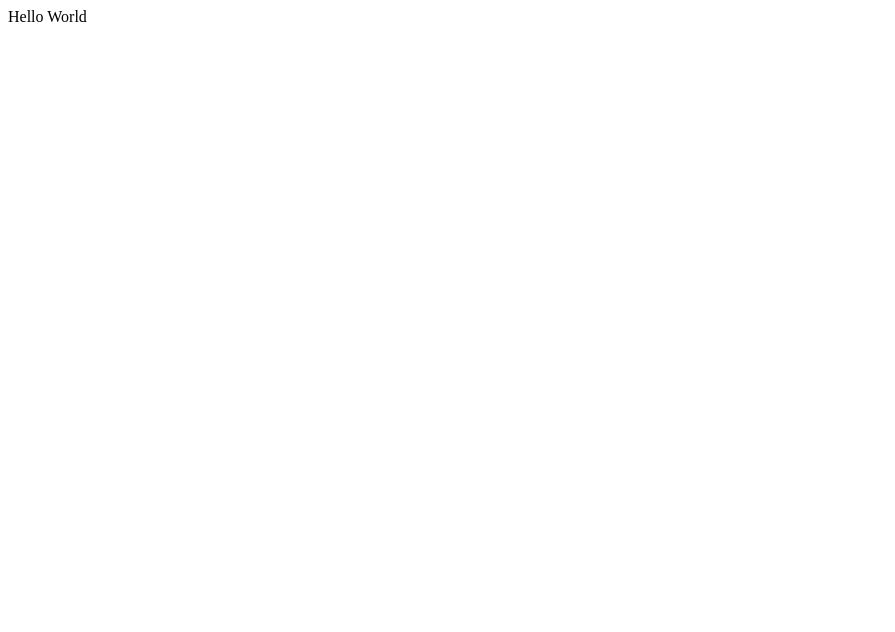
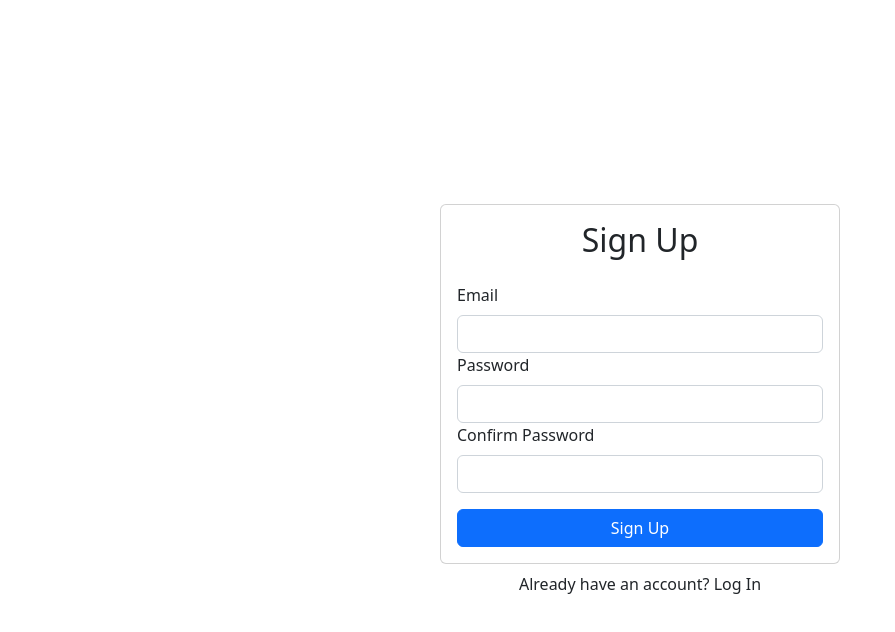
Before and after one commit to MosesUgwulo/labMoviesApp-CA, a React (Create React App) app in the folder movies-app/: page / in a window 1280 px wide. Shown: the top 632 px of the page, without its empty margins (0-895 px from the left). Built offline with nearby package versions, Linux system fonts and the light colour scheme; no server answers.

Commit message:
Completed sign up page

```diff
--- a/movies-app/package.json
+++ b/movies-app/package.json
@@ -9,9 +9,12 @@
     "@testing-library/jest-dom": "^5.16.5",
     "@testing-library/react": "^13.4.0",
     "@testing-library/user-event": "^13.5.0",
+    "bootstrap": "^5.2.2",
     "firebase": "^9.13.0",
     "react": "^18.2.0",
+    "react-bootstrap": "^2.5.0",
     "react-dom": "^18.2.0",
+    "react-router-dom": "^6.4.3",
     "react-scripts": "5.0.1",
     "web-vitals": "^2.1.4"
   },
--- a/movies-app/src/components/App.js
+++ b/movies-app/src/components/App.js
@@ -1,9 +1,20 @@
-import React from "react";
+import React from 'react';
+import SignUp from './signUp';
+import Container from 'react-bootstrap/Container';
+import { AuthProvider } from '../contexts/AuthContext';
 
 function App() {
-  return "Hello World";
-
-
+  return (
+    <AuthProvider>
+    <Container className='d-flex align-items-center justify-content-center'
+      style={{ minHeight: '100vh' }}
+    >
+      <div className='w-100' style={{ maxWidth: '400px' }}>
+        <SignUp />
+      </div>
+    </Container>
+    </AuthProvider>
+  );
 }
 
 export default App;
--- /dev/null
+++ b/movies-app/src/components/signUp.js
@@ -0,0 +1,63 @@
+import React, { useRef, useState } from 'react'
+import { Form, Button, Card, Alert } from 'react-bootstrap'
+import { useAuth } from '../contexts/AuthContext'
+
+export default function SignUp() {
+  const emailRef = useRef()
+  const passwordRef = useRef()
+  const passwordConfirmRef = useRef()
+  const { signup } = useAuth()
+  const [error, setError] = useState('')
+  const [loading, setLoading] = useState(false)
+
+  async function handleSubmit(e) {
+    e.preventDefault()
+
+    if(passwordRef.current.value !== passwordConfirmRef.current.value) {
+      return setError('Passwords do not match')
+    }
+
+    try {
+      setError('')
+      setLoading(true)
+      await signup(emailRef.current.value, passwordRef.current.value)
+
+    } catch(e) {
+      setError('Failed to create an account')
+      //console.log(e)
+    }
+    setLoading(false)
+
+  }
+
+  return (
+    <>
+      <Card>
+        <Card.Body>
+          <h2 className="text-center mb-4">Sign Up</h2>
+          {error && <Alert variant="danger">{error}</Alert>}
+          <Form onSubmit={handleSubmit}>
+            <Form.Group id="email">
+              <Form.Label>Email</Form.Label>
+              <Form.Control type="email" ref={emailRef} required />
+            </Form.Group>
+
+            <Form.Group id="password">
+              <Form.Label>Password</Form.Label>
+              <Form.Control type="password" ref={passwordRef} required />
+            </Form.Group>
+
+            <Form.Group id="password-confirm">
+              <Form.Label>Confirm Password</Form.Label>
+              <Form.Control type="password-confirm" ref={passwordConfirmRef} required />
+            </Form.Group>
+            <Button disabled={loading} className='w-100 mt-3' type="submit">Sign Up</Button>
+          </Form>
+        </Card.Body>
+      </Card>
+      <div className="w-100 text-center mt-2">
+        Already have an account? Log In
+      </div>
+    </>
+  )
+}
--- /dev/null
+++ b/movies-app/src/contexts/AuthContext.js
@@ -0,0 +1,39 @@
+import React, { useContext, useState, useEffect } from 'react'
+import { auth } from '../firebase'
+import { createUserWithEmailAndPassword } from 'firebase/auth'
+
+const AuthContext = React.createContext()
+
+export function useAuth() {
+  return useContext(AuthContext)
+}
+
+export function AuthProvider({ children }) {
+    const [currentUser, setCurrentUser] = useState()
+    const [loading, setLoading] = useState(true)
+
+    function signup( email, password ) {
+        return createUserWithEmailAndPassword(auth, email, password)
+    }
+
+    useEffect(() => {
+        const unsubscribe = auth.onAuthStateChanged(user => {
+            setCurrentUser(user)
+            setLoading(false)
+        })
+
+        return unsubscribe
+    }, [])
+
+    const value = {
+        currentUser,
+        signup
+    }
+
+  return (
+
+    <AuthContext.Provider value={value}>
+      {!loading && children}
+    </AuthContext.Provider>
+  )
+}
--- a/movies-app/src/firebase.js
+++ b/movies-app/src/firebase.js
@@ -1,14 +1,15 @@
-import firebase from 'firebase/app';
+import { initializeApp } from 'firebase/app';
 import 'firebase/auth'
+import { getAuth } from 'firebase/auth'
 
-const app = firebase.initializeApp({
+const firebaseConfig = {
     apiKey: process.env.REACT_APP_FIREBASE_API_KEY,
     authDomain: process.env.REACT_APP_FIREBASE_AUTH_DOMAIN,
     projectId: process.env.REACT_APP_FIREBASE_PROJECT_ID,
     storageBucket: process.env.REACT_APP_FIREBASE_STORAGE_BUCKET,
     messagingSenderId: process.env.REACT_APP_FIREBASE_MESSAGING_SENDER_ID,
     appId: process.env.REACT_APP_FIREBASE_APP_ID
-});
+};
 
-export const auth = app.auth();
-export default app;
+const app = initializeApp(firebaseConfig);
+export const auth = getAuth(app);
--- a/movies-app/src/index.js
+++ b/movies-app/src/index.js
@@ -1,6 +1,7 @@
 import React from 'react';
 import ReactDOM from 'react-dom/client';
 import App from './components/App';
+import 'bootstrap/dist/css/bootstrap.min.css';
 
 const root = ReactDOM.createRoot(document.getElementById('root'));
 root.render(
```
Also changed, not shown: 1 other file (tests, documents, lock files or other folders).
